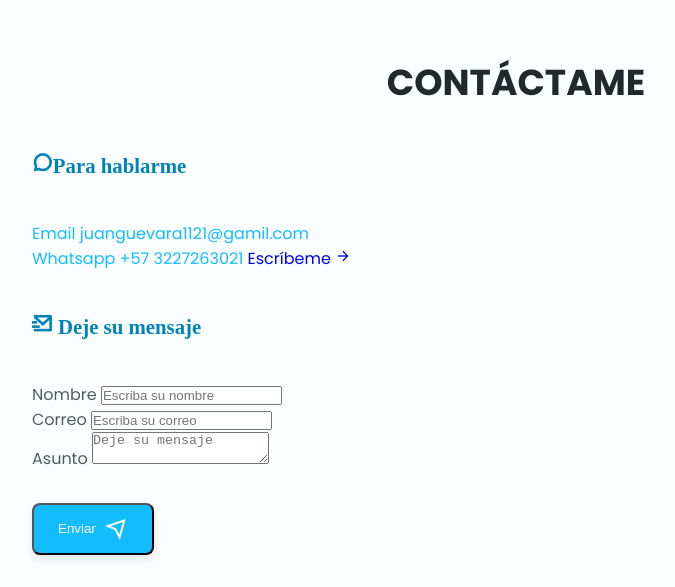
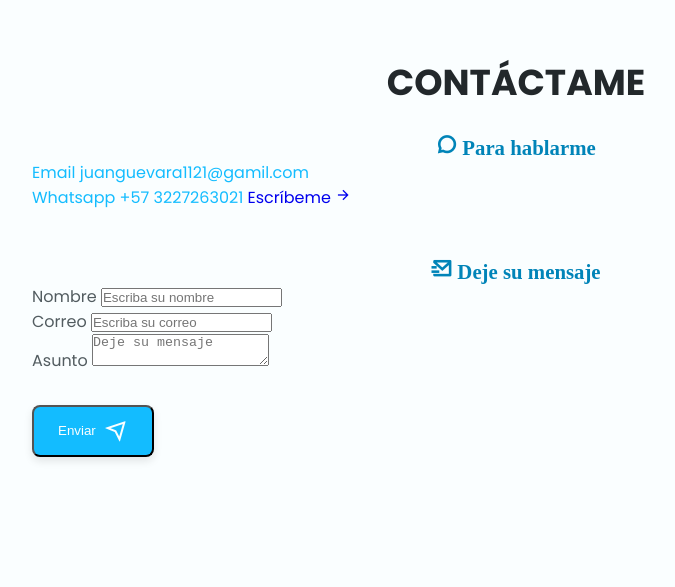
Before and after one commit to JuanGuevara99/Portafolio-Sebastian, a plain HTML site: page index.html in a window 1280 px wide. Shown: the part 5928-6515 px from the top of the page, without its empty margins (124-799 px from the left). After the commit the page ends 6465 px from the top, so only its background shows below. Drawn offline with nearby package versions, Linux system fonts and the light colour scheme.

Commit message:
Avances contacto

```diff
--- a/Archivos/css/styles.css
+++ b/Archivos/css/styles.css
@@ -516,6 +516,22 @@ span {
 }
 
 
+/*============================== SECCIÓN CONTACTO ================================*/
+.contact__content {
+    margin-bottom: 3rem;
+}
+
+.contact__title__h3 {
+    display: flex;
+    justify-content: center;
+    align-items: center;
+    column-gap: .5rem;
+    color: var(--second-color);
+    font-size: var(--h3-font-size);
+}
+
+
+
 /*======================= SCROLL BAR ====================*/
 ::-webkit-scrollbar{
     width: 8px;
--- a/index.html
+++ b/index.html
@@ -396,10 +396,10 @@
         <section class="contact section" id="contactme">
             <h2 class="section__title">CONTÁCTAME</h2>
 
-            <div class="contact__container container">
+            <div class="contact__container container grid">
                 <div class="contact__content">
-                    <h3 class="title__h3">
-                        <i class="ri-chat-3-line">Para hablarme</i>
+                    <h3 class="contact__title__h3">
+                        <i class="ri-chat-3-line"> Para hablarme</i>
                     </h3>
 
                     <div class="contact__info">
@@ -416,31 +416,31 @@
                                 Escríbeme <i class="ri-arrow-right-line"></i>
                             </a>
                         </div>
-
-
                     </div>
-
                 </div>
 
                 <div class="contact__content">
-                    <h3 class="title__h3">
+                    <h3 class="contact__title__h3">
                         <i class="ri-mail-send-line"> Deje su mensaje</i>
                     </h3>
 
                     <form action="" class="contact__form" id="contact-form">
                         <div class="contact__form-div">
                             <label class="contact__form">Nombre</label>
-                            <input type="text" name="user_name" required placeholder="Escriba su nombre" class="contact__form-input" id="contact-name">
+                            <input type="text" name="user_name" required placeholder="Escriba su nombre"
+                                class="contact__form-input" id="contact-name">
                         </div>
 
                         <div class="contact__form-div">
                             <label class="contact__form">Correo</label>
-                            <input type="email" name="user_email" required placeholder="Escriba su correo" class="contact__form-input" id="contact-email">
+                            <input type="email" name="user_email" required placeholder="Escriba su correo"
+                                class="contact__form-input" id="contact-email">
                         </div>
 
                         <div class="contact__form-div contact__form-area">
                             <label class="contact__form">Asunto</label>
-                            <textarea name="user_asunto" placeholder="Deje su mensaje" id="contact-project" class="contact__form-input"></textarea>
+                            <textarea name="user_asunto" placeholder="Deje su mensaje" id="contact-project"
+                                class="contact__form-input"></textarea>
                         </div>
 
                         <button type="submit" class="button">
```
